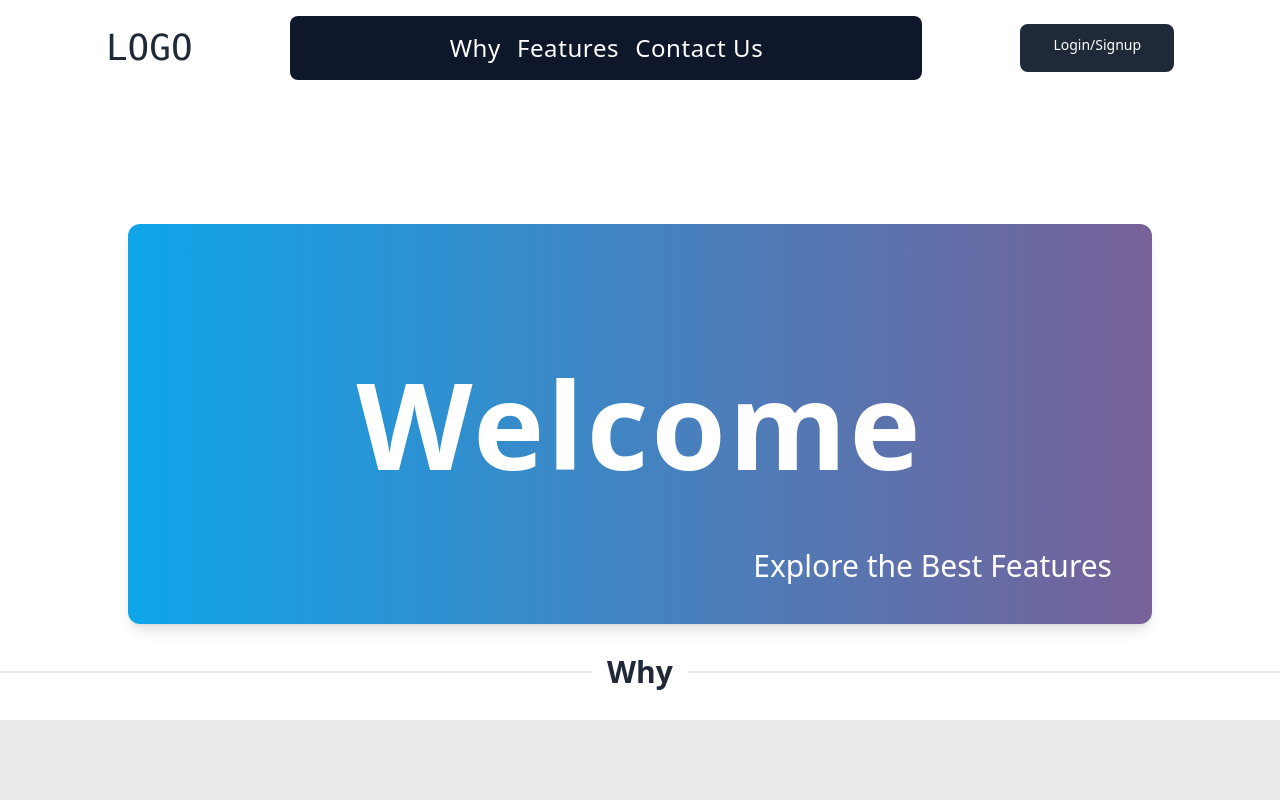
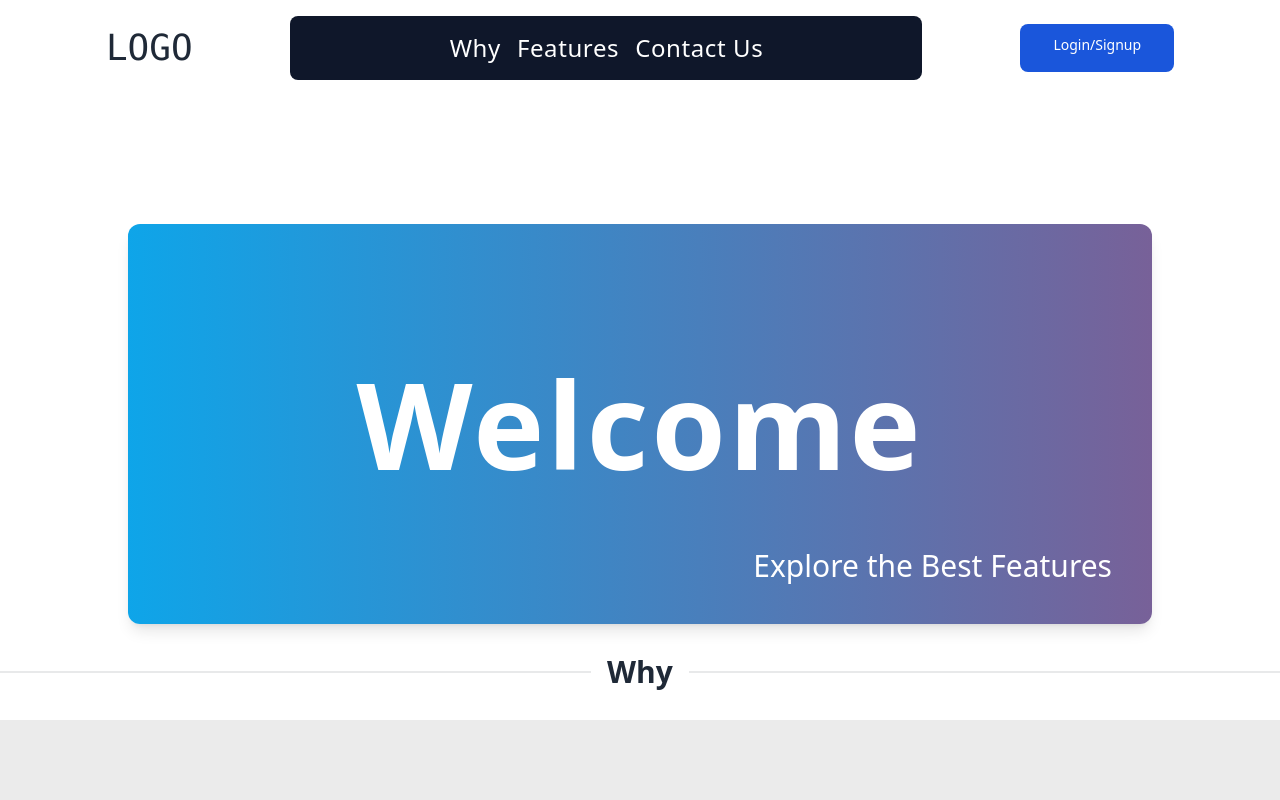
Before and after one commit to Tamal1912/LMS, a React (Vite) app in the folder frontend/: page / in a window 1280 px wide. Shown: the top 800 px of the page. Built offline with nearby package versions, Linux system fonts and the light colour scheme.

Commit message:
added routing with auth pages in ui

```diff
--- a/frontend/src/components/Landing Page/Home.jsx
+++ b/frontend/src/components/Landing Page/Home.jsx
@@ -22,7 +22,7 @@ const Home = () => {
             <Link className="hover:underline" to="contact-section"smooth={true} duration={500}>Contact Us</Link>
 
         </nav>
-        <Button color="dark" onClick={()=>setOpenLoginModal(true)} className="login btn-xs sm:btn-sm md:btn-md lg:btn-md">
+        <Button color="blue" onClick={()=>setOpenLoginModal(true)} className="login  btn-xs sm:btn-sm md:btn-md lg:btn-md">
           Login/Signup
         </Button>
         <Modal show={openLoginModal} size="3xl" onClose={() => setOpenLoginModal(false)} popup>
```
